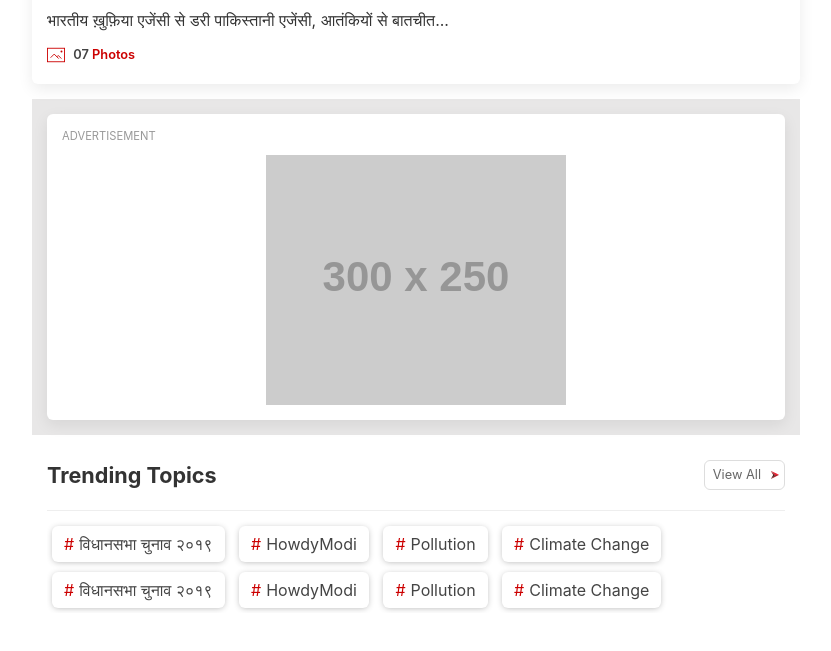
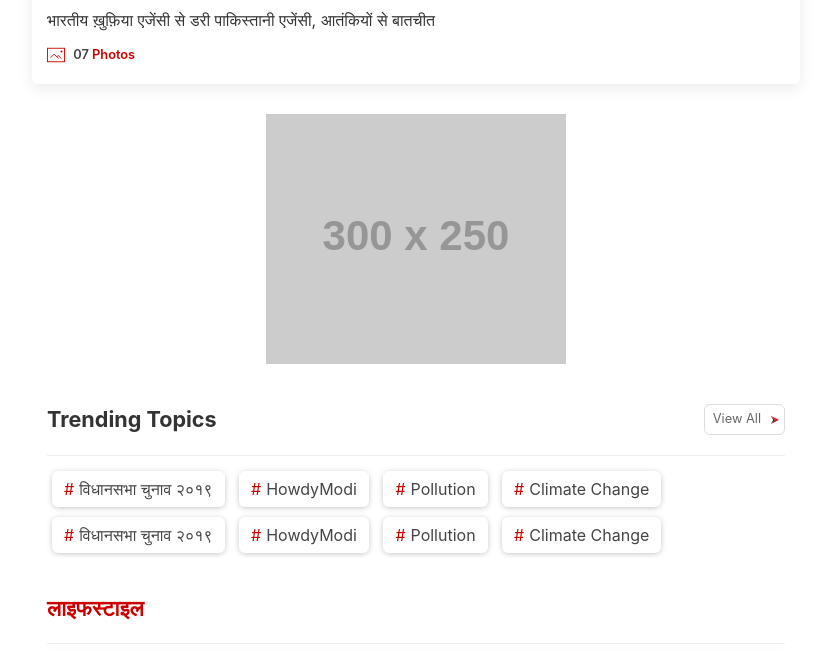
Before and after one commit to vineonardo/ipabp, a PHP site: page /photo-gallery.php in a window 1280 px wide. Shown: the part 1224-1875 px from the top of the page, without its empty margins (224-1055 px from the left). Run offline with PHP 8.4, Linux system fonts and the light colour scheme; some libraries are stand-ins or nearby versions.

Commit message:
Add files via upload
trending topics section
title padding reduced
title border coloured

```diff
--- a/photo-gallery.php
+++ b/photo-gallery.php
@@ -4,7 +4,7 @@
     <title>ABP News</title>
     <meta charset="utf-8">
     <meta name="viewport" content="width=device-width, initial-scale=1" />
-    <link rel="stylesheet" href="css/custom.min.css">
+    <link rel="stylesheet" href="css/uikit.min.css">
     <link rel="icon" type="image/x-icon" href="https://static.abplive.com/frontend/abplive/images/favicon.ico">
     <link rel="shortcut icon" type="image/x-icon" href="https://static.abplive.com/frontend/abplive/images/favicon.ico">
     <link rel="stylesheet" href="css/override.css" />
@@ -19,14 +19,14 @@
             <img src="//placehold.it/300x250&text=300x250 Ad" alt="Ad" />
         </div>
     </div>
-	     <div class="section uk-padding-small">
+	     <div class="uk-padding-small">
 	                <div class="uk-flex uk-border-bottom-red uk-flex-between">
 	                    <h3 class="section-heading black-label">फोटो गैलरी</h3>
 	                    <!-- <a href="#" class="view-all"><span>View All</span><span class="icon"></span></a> -->
 	                </div>
 
 
-		     <div class="uk-padding-small uk-padding-remove-vertical">
+		     <div class="uk-padding-remove-vertical">
 		        <div class="menu-wrap uk-light uk-h-scroll">
 		            <ul class="uk-navlist photo_gal_tabs">
                         <li class="uk-active"><a style="color: #000;" href="#" title="बिज़नेस">टॉप शॉटस</a></li>
@@ -55,7 +55,7 @@
                                     </div>
                                 </div>
                             </div>
-                        <h3>भारतीय ख़ुफ़िया एजेंसी से डरी पाकिस्तानी एजेंसी, आतंकियों से बातचीत...</h3>
+                        <h3>भारतीय ख़ुफ़िया एजेंसी से डरी पाकिस्तानी एजेंसी, आतंकियों से बातचीत</h3>
                         <div class="watch-btn photos">
                             <span class="icon" uk-icon="icon:image;ratio:0.9"></span>
                             <span class="uk-dark">07</span> <span>Photos</span>
@@ -76,15 +76,20 @@
                                     </div>
                                 </div>
                             </div>
-                        <h3>भारतीय ख़ुफ़िया एजेंसी से डरी पाकिस्तानी एजेंसी, आतंकियों से बातचीत...</h3>
+                        <h3>भारतीय ख़ुफ़िया एजेंसी से डरी पाकिस्तानी एजेंसी, आतंकियों से बातचीत</h3>
                         <div class="watch-btn photos">
                             <span class="icon" uk-icon="icon:image;ratio:0.9"></span>
                             <span class="uk-dark">07</span> <span>Photos</span>
                         </div></a>
                     </div>
+
                 </div><!-- photo-grid-list -->
 
-    <?php include '_ad300x250.php'; ?>
+     <div id="content">
+        <div class="uk-flex uk-flex-center uk-flex-middle uk-background-light uk-padding-small uk-padding-remove-horizontal">
+            <img src="//placehold.it/300x250&text=300x250 Ad" alt="Ad" />
+        </div>
+    </div>
 
 
     <div class="section uk-padding-small section-no-border">
@@ -131,7 +136,7 @@
                                     </div>
                                 </div>
                             </div>
-                        <h3>भारतीय ख़ुफ़िया एजेंसी से डरी पाकिस्तानी एजेंसी, आतंकियों से बातचीत...</h3>
+                        <h3>भारतीय ख़ुफ़िया एजेंसी से डरी पाकिस्तानी एजेंसी, आतंकियों से बातचीत</h3>
                         <div class="watch-btn photos">
                             <span class="icon" uk-icon="icon:image;ratio:0.9"></span>
                             <span class="uk-dark">07</span> <span>Photos</span>
@@ -152,7 +157,28 @@
                                     </div>
                                 </div>
                             </div>
-                        <h3>भारतीय ख़ुफ़िया एजेंसी से डरी पाकिस्तानी एजेंसी, आतंकियों से बातचीत...</h3>
+                        <h3>भारतीय ख़ुफ़िया एजेंसी से डरी पाकिस्तानी एजेंसी, आतंकियों से बातचीत</h3>
+                        <div class="watch-btn photos">
+                            <span class="icon" uk-icon="icon:image;ratio:0.9"></span>
+                            <span class="uk-dark">07</span> <span>Photos</span>
+                        </div></a>
+                    </div>
+                     <div class="uk-card uk-card-default uk-padding-small">
+                        <a href="#" title="भारतीय ख़ुफ़िया एजेंसी से डरी पाकिस्तानी एजेंसी, आतंकियों से बातचीत के सारे कोडवर्ड्स बदल दिये" class="uk-display-block">
+                            <div class="uk-grid uk-grid-smaller uk-grid-match">
+                                <div class="uk-width-2-3">
+                                    <div class="uk-border-rounded uk-overflow-hidden">
+                                    <img data-src="https://img.etimg.com/thumb/width-400,height-300,imgsize-225294,resizemode-1,msid-72074484/government-mulls-raising-insurance-cover-on-bank-deposits-to-above-rs-1-lakh-nirmala-sitharaman.jpg" alt="Featured Article" width="300" height="250" uk-img/></div>
+                                </div>
+                                <div class="uk-width-1-3">
+                                    <div class="uk-flex uk-flex-column uk-flex-between">
+                                        <div class="uk-border-rounded uk-overflow-hidden"><img data-src="https://img.etimg.com/thumb/width-200,height-150,imgsize-225294,resizemode-1,msid-72074484/government-mulls-raising-insurance-cover-on-bank-deposits-to-above-rs-1-lakh-nirmala-sitharaman.jpg" alt="Featured Article" width="200" height="150" uk-img/></div>
+
+                                        <div class="uk-border-rounded uk-overflow-hidden"><img data-src="https://img.etimg.com/thumb/width-200,height-150,imgsize-225294,resizemode-1,msid-72074484/government-mulls-raising-insurance-cover-on-bank-deposits-to-above-rs-1-lakh-nirmala-sitharaman.jpg" alt="Featured Article" width="200" height="150" uk-img/></div>
+                                    </div>
+                                </div>
+                            </div>
+                        <h3>भारतीय ख़ुफ़िया एजेंसी से डरी पाकिस्तानी एजेंसी, आतंकियों से बातचीत</h3>
                         <div class="watch-btn photos">
                             <span class="icon" uk-icon="icon:image;ratio:0.9"></span>
                             <span class="uk-dark">07</span> <span>Photos</span>
@@ -161,7 +187,13 @@
                 </div><!-- photo-grid-list -->
             </div><!-- section -->
 
-    <?php include '_ad300x250.php'; ?>
+
+    <div id="content">
+        <div class="uk-flex uk-flex-center uk-flex-middle uk-background-light uk-padding-small uk-padding-remove-horizontal">
+            <img src="//placehold.it/300x250&text=300x250 Ad" alt="Ad" />
+        </div>
+    </div>
+
 
     <?php include '_footer.php'; ?>
 </div><!-- #wrapper -->
```
